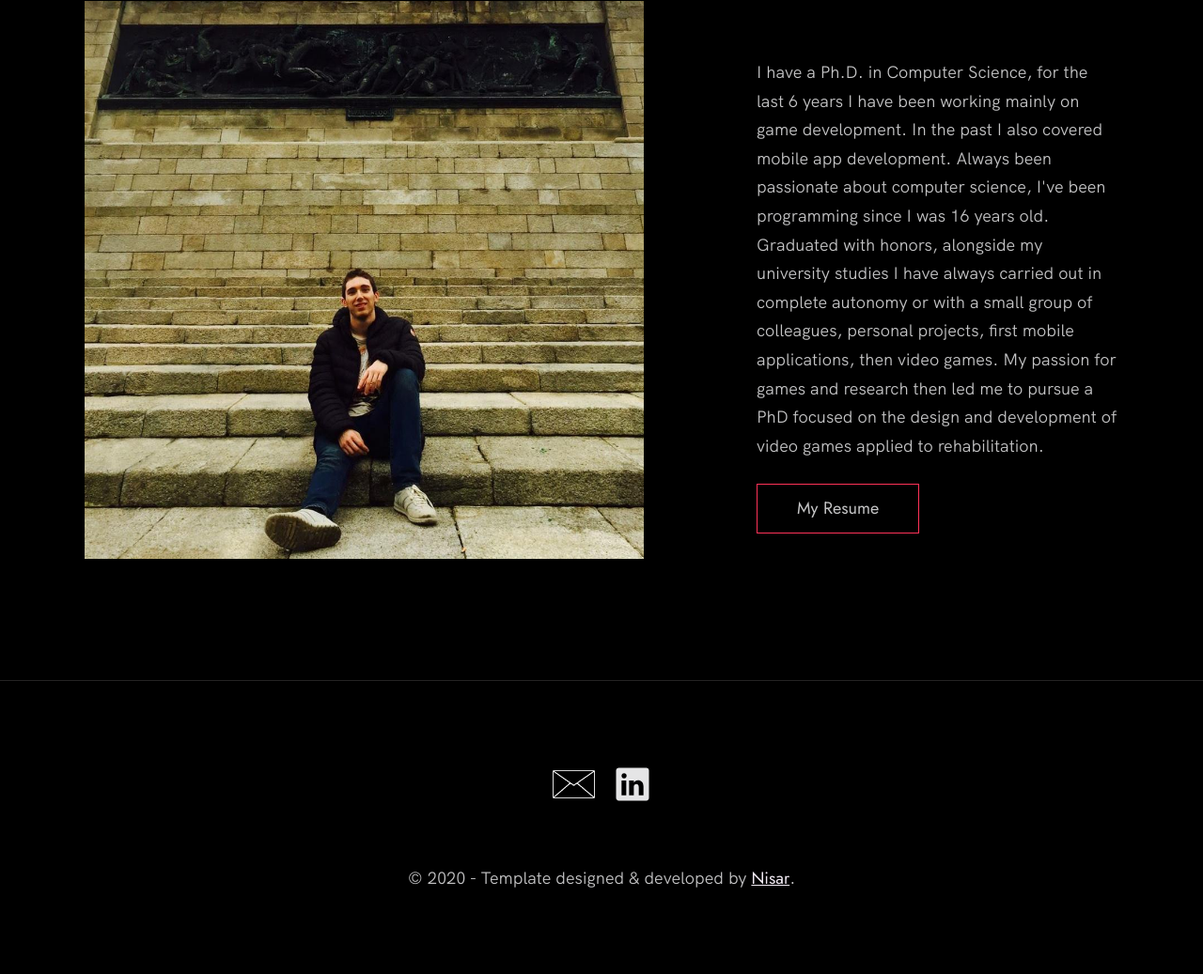
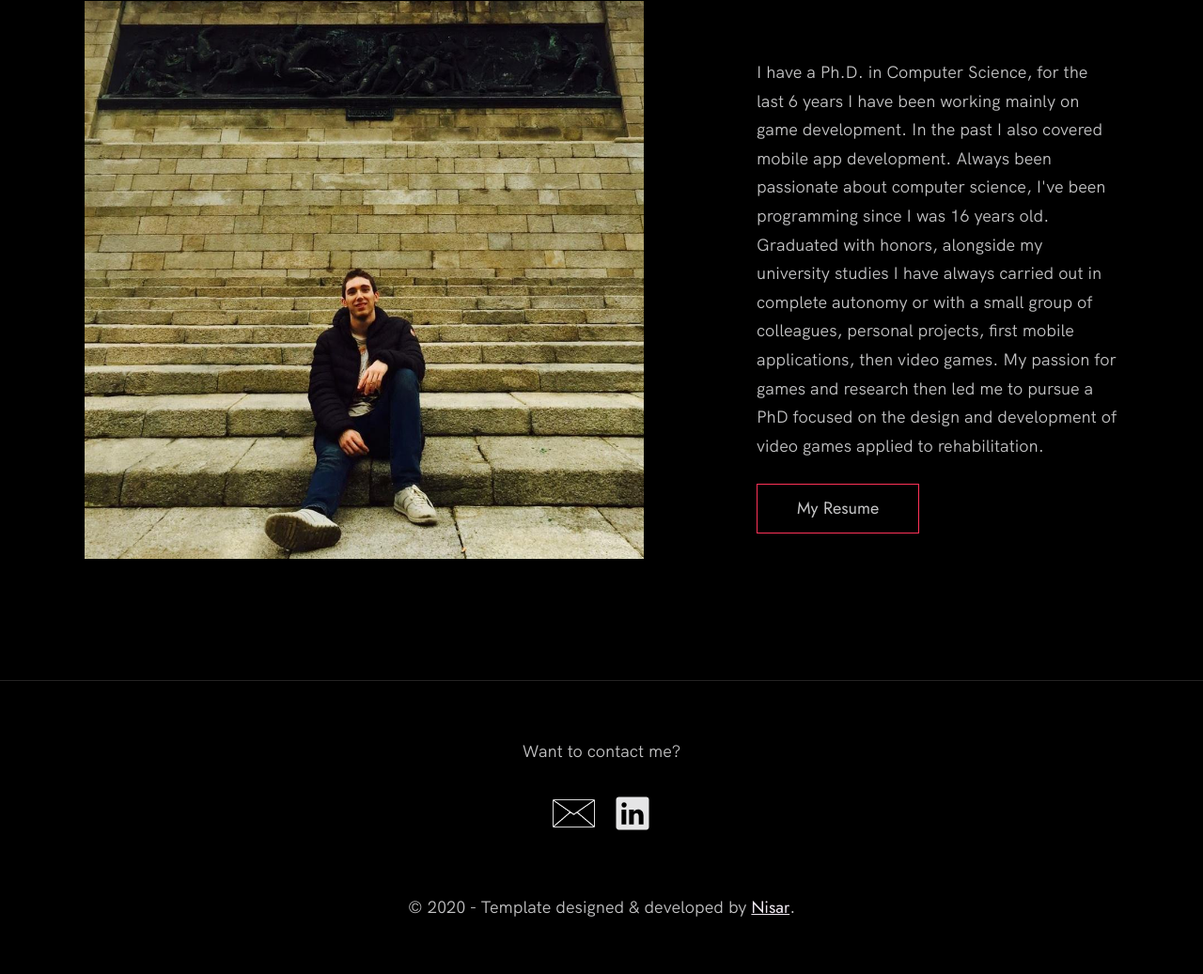
Before and after one commit to manuelpezzera/manuelpezzera.github.io, a plain HTML site: page index.html in a window 1280 px wide. Shown: the part 5886-6923 px from the top of the page at 94% size. Drawn offline with Linux system fonts and the light colour scheme; grey boxes are pictures that could not be loaded.

Commit message:
Small improvements

```diff
--- a/index.html
+++ b/index.html
@@ -227,7 +227,6 @@
             <p>
               I have a Ph.D. in Computer Science, for the last 6 years I have been working mainly on game development. In the past I also covered mobile app development.
               Always been passionate about computer science, I've been programming since I was 16 years old. Graduated with honors, alongside my university studies I have always carried out in complete autonomy or with a small group of colleagues, personal projects, first mobile applications, then video games. My passion for games and research then led me to pursue a PhD focused on the design and development of video games applied to rehabilitation.
-
             </p>
             <a href="https://drive.google.com/file/d/10JuMrE2-QF11h2eDk55iDxAGP20_KkIn/view" class="btn">My Resume</a>
           </div>
@@ -262,7 +261,7 @@
   <!-- ***** Footer ***** -->
 <footer role="contentinfo" class="footer">
     <div class="row">
-
+      Want to contact me?
       <ul class="footer__social-links">
         <li class="footer__social-link-item">
           <a href="mailto:manuel.pezzera@gmail.com">
```
